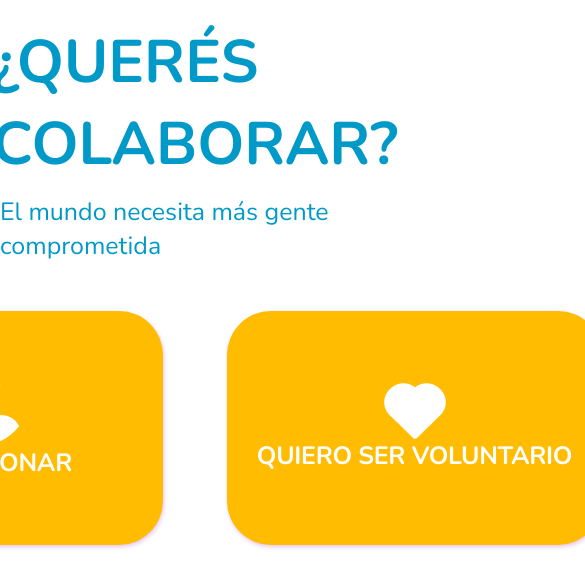
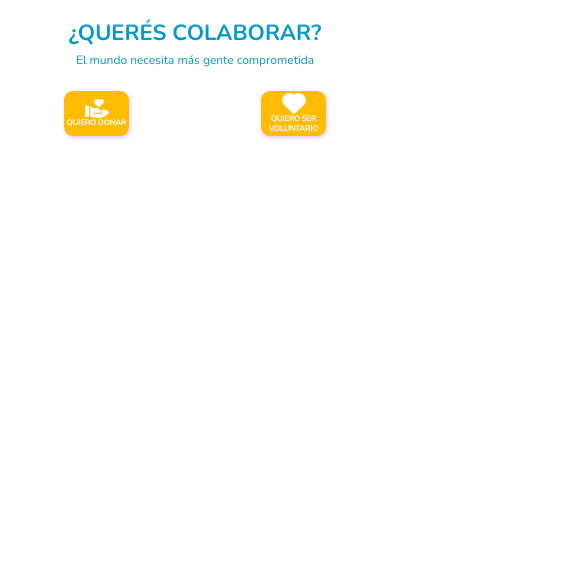
Before and after one commit to LoboAlejandro/Juves, a website: page colabora.html in a window 390 px wide. Shown: the part 67-654 px from the top of the page, 585 px wide, since content can reach past the window. Drawn offline with nearby package versions, Linux system fonts and the light colour scheme.

Commit message:
Responsive Colabora

```diff
--- a/scss/base/_mediaQuerys.scss
+++ b/scss/base/_mediaQuerys.scss
@@ -211,6 +211,26 @@
                 // min-width: 30rem;
                 // text-align: center;
             }
+        }
+    }
+
+    .mainColabora{
+        h1{
+            font-size: 50px;
+            line-height: 72px;
+        }
+
+        h3{
+            font-size: 20px;
+            line-height: 30px;
+            padding-top: 5px;
+        }
+
+        button{
+            height: 160px;
+            width: 275px;
+            font-size: 19px;
+            border-radius: 33px;
         }
     }
 }
@@ -494,7 +514,7 @@
     }
 
     #check:checked ~ .bar-btn i, #check:checked ~ .bar-btnDos i{
-        transform: rotateZ(90deg);
+        transform: rotateZ(-90deg);
     }
 
     #check:checked ~ ul{
@@ -562,6 +582,35 @@
         }
     }
 
+    .mainColabora{
+        h1{
+            font-size: 30px;
+            line-height: 30px;
+        }
+
+        h3{
+            font-size: 18px;
+            line-height: 24px;
+            padding-top: 8px;
+        }
+
+        &__divBtn{
+            padding-top: 1.5rem;
+        }
+
+        button{
+            height: 70px;
+            width: 120px;
+            font-size: 9px;
+            line-height: 11px;
+            border-radius: 20px;
+
+            img{
+                width: 2.2rem;
+            }
+        }
+    }
+
     @keyframes submenu{
         from{height: 0;}
         to{height: 9rem;}
@@ -576,4 +625,33 @@
             }
         }
     }
+
+    .mainColabora{
+        h1{
+            font-size: 22px;
+            line-height: 24px;
+        }
+
+        h3{
+            font-size: 12px;
+            line-height: 14px;
+        }
+
+        &__divBtn{
+            // align-items: center;
+            justify-content: space-between;
+        }
+
+        button{
+            height: 45px;
+            width: 65px;
+            font-size: 8px;
+            line-height: 10px;
+            border-radius: 9px;
+
+            img{
+                width: 1.5rem;
+            }
+        }
+    }
 }
--- a/scss/components/_mainColabora.scss
+++ b/scss/components/_mainColabora.scss
@@ -2,6 +2,8 @@
     background-color: $colorSecundario;
     @extend %flexboxColumn;
     align-items: center;
+    padding-left: 2rem;
+    padding-right: 2rem;
 
     h1{
         font-family: 'Nunito';
@@ -22,7 +24,10 @@
 
     &__divBtn{
         @extend %flexboxRow;
+        align-items: center;
+        justify-content: center;
         padding-top: 3rem;
+        width: 100%
     }
 
     button{
```
Also changed, not shown: css/style.css.
